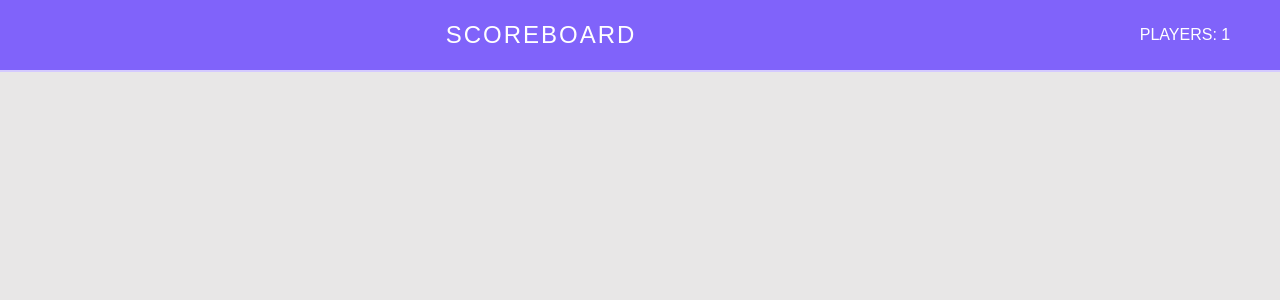
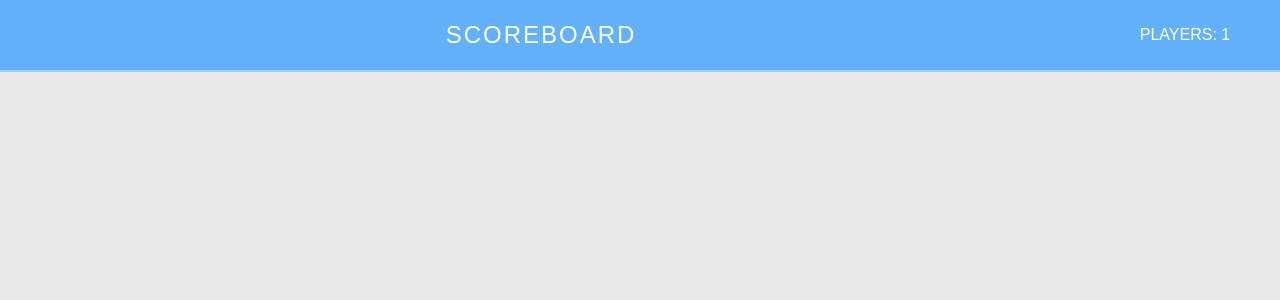
Before and after one commit to singhp1992/score, a React (Create React App) app: page / in a window 1280 px wide. Shown: the top 300 px of the page. Built offline with nearby package versions, Linux system fonts and the light colour scheme.

Commit message:
changed colors of the scoreboard

```diff
--- a/src/App.css
+++ b/src/App.css
@@ -38,8 +38,8 @@ header {
   text-align: center;
   display: flex;
   align-items: center;
-  background-color: #8063FA;
-  border-bottom: solid 2px #D4CAFF;
+  background-color: rgb(99, 177, 250);
+  border-bottom: solid 2px rgb(166, 204, 240);
 }
 
 header h1 {
```
